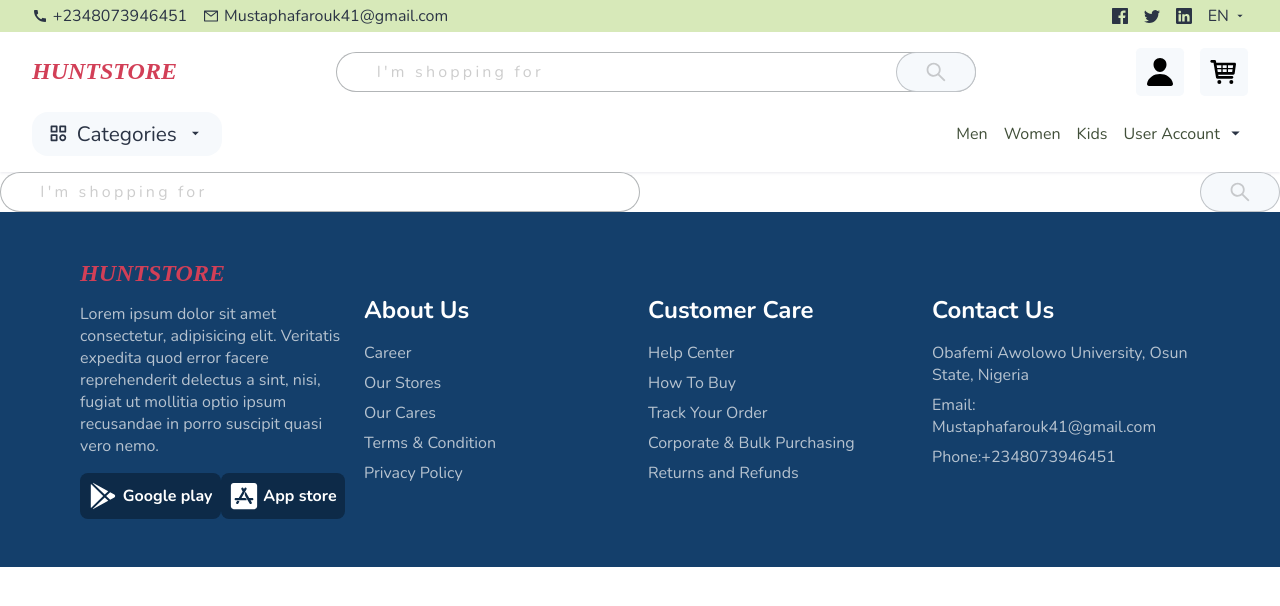
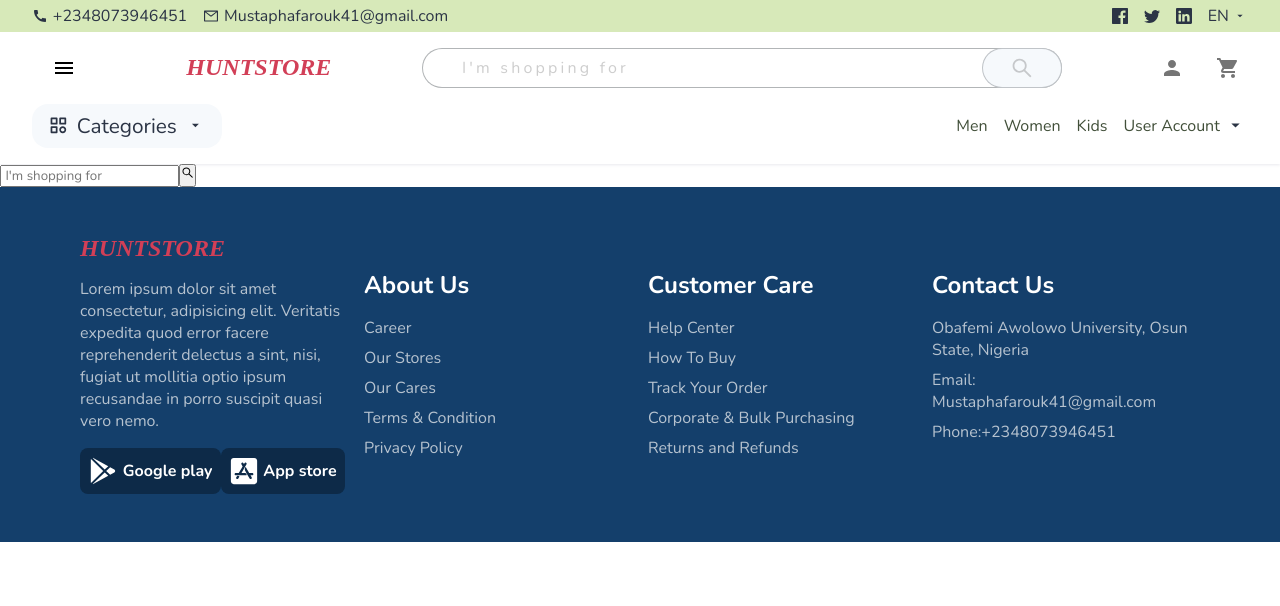
Before and after one commit to Farouk-ayo/ecommerce-, a React (Create React App) app: page /search in a window 1280 px wide. Shown: the top 606 px of the page. Built offline with nearby package versions, Linux system fonts and the light colour scheme.

Commit message:
change from DOm to mui sidebar

```diff
--- a/src/App.css
+++ b/src/App.css
@@ -262,6 +262,11 @@
 .searchMenu {
   position: relative;
 }
+@media screen and (max-width: 650px) {
+  .searchMenu {
+    display: none;
+  }
+}
 
 .searchMenu button {
   position: absolute;
@@ -401,3 +406,19 @@
   border: grey 0.1rem solid;
   background-color: white;
 }
+
+/* cart Button  */
+.TiShoppingCart {
+  /* padding: 0.5rem; */
+  background-color: #f6f9fc;
+  color: black;
+  font-size: large;
+  cursor: pointer;
+  border-radius: 0.3rem;
+}
+
+@media screen and (max-width: 700px) {
+  .TiShoppingCart {
+    font-size: 2.5rem;
+  }
+}
--- a/src/Cart/CartInfo.module.css
+++ b/src/Cart/CartInfo.module.css
@@ -6,10 +6,9 @@
   z-index: 50;
   background-color: white;
   height: 100vh;
-  width: 27vw;
+  width: 30vw;
   top: 0;
   right: 0;
-  transition: all 1s;
 }
 
 header {
--- a/src/UI/Header/Menu.module.css
+++ b/src/UI/Header/Menu.module.css
@@ -8,6 +8,11 @@
 @media screen and (max-width: 1300px) {
   .menu {
     padding: 0 2rem;
+  }
+}
+@media screen and (max-width: 650px) {
+  .menu {
+    justify-content: center;
   }
 }
 .categories button {
@@ -24,6 +29,12 @@
   color: #2b3445;
   background-color: #f6f9fc;
 }
+@media screen and (max-width: 650px) {
+  .categories button {
+    display: none;
+  }
+}
+
 .categoriesSug {
   display: flex;
   flex-direction: column;
@@ -37,6 +48,7 @@
   padding: 1rem 0rem;
   box-shadow: rgb(43 52 69 / 10%) 0px 4px 16px;
 }
+
 .categoriesSug li {
   display: flex;
   flex-direction: row;
@@ -104,7 +116,11 @@
     gap: 1rem;
   }
 }
-
+@media screen and (max-width: 650px) {
+  .navBar {
+    gap: 1.5rem;
+  }
+}
 .navBar div {
   display: flex;
   gap: 0.2rem;
--- a/src/UI/Header/NavigationBar.js
+++ b/src/UI/Header/NavigationBar.js
@@ -1,9 +1,9 @@
-import { IoPerson } from "react-icons/io5";
-import { TiShoppingCart } from "react-icons/ti";
+import PersonIcon from "@mui/icons-material/Person"; // import { TiShoppingCart } from "react-icons/ti";
 import ReactDOM from "react-dom";
 import { Link } from "react-router-dom";
-import Cart from "../../Cart/Cart";
-import { Badge } from "@mui/material";
+// import Cart from "../../Cart/Cart";
+import { CartDrawer } from "../../components/Sidebar";
+import { Badge, IconButton } from "@mui/material";
 import Search from "../../components/Search";
 import { AllProducts } from "../Body/Gender/Store";
 import Backdrop from "../../components/Backdrop";
@@ -11,24 +11,25 @@
 import React, { useContext, useState } from "react";
 import CartCtx from "../../store/Cartctx";
 import classes from "./NavigationBar.module.css";
+import { SwipeableTemporaryDrawer } from "../../components/Sidebar";
 
 const NavigationBar = () => {
   const Cartctx = useContext(CartCtx);
   const number = Cartctx.items.length;
 
-  const [cartVisibility, setCartVisibility] = useState(false);
+  // const [cartVisibility, setCartVisibility] = useState(false);
   const [modalShow, setModal] = useState(false);
 
   const backDrop = document.getElementById("back--drop");
-  const cartInfo = document.getElementById("cart--info");
+  // const cartInfo = document.getElementById("cart--info");
   const modal = document.getElementById("modal--form");
 
-  const cartBar = () => {
-    setCartVisibility(true);
-  };
-  const closeCartBar = () => {
-    setCartVisibility(false);
-  };
+  // const cartBar = () => {
+  //   setCartVisibility(true);
+  // };
+  // const closeCartBar = () => {
+  //   setCartVisibility(false);
+  // };
   const showModal = () => {
     setModal(true);
   };
@@ -38,12 +39,16 @@
 
   return (
     <div className="header">
+      <SwipeableTemporaryDrawer />
       <Link to="/" className="logo">
         HuntStore
       </Link>
-      <Search data={AllProducts} />
+      <Search data={AllProducts} className="searchMenu" />
       <div className={classes.loginDetails}>
-        <IoPerson className={classes.TiShoppingCart} onClick={showModal} />
+        <IconButton className="TiShoppingCart" onClick={showModal}>
+          <PersonIcon />
+        </IconButton>
+
         {modalShow ? (
           <>
             {ReactDOM.createPortal(<Modal onClose={closeModal} />, modal)}
@@ -53,13 +58,14 @@
 
         <div className={classes.cartDiv}>
           <Badge color="error" badgeContent={number} max={9}>
-            <TiShoppingCart
+            {/* <TiShoppingCart
               className={classes.TiShoppingCart}
               onClick={cartBar}
-            />
+            /> */}
+            <CartDrawer />
           </Badge>
         </div>
-        {cartVisibility ? (
+        {/* {cartVisibility ? (
           <>
             {ReactDOM.createPortal(
               <Backdrop onClose={closeCartBar} />,
@@ -67,7 +73,7 @@
             )}
             {ReactDOM.createPortal(<Cart onClose={closeCartBar} />, cartInfo)}
           </>
-        ) : null}
+        ) : null} */}
       </div>
     </div>
   );
--- a/src/UI/Header/NavigationBar.module.css
+++ b/src/UI/Header/NavigationBar.module.css
@@ -2,23 +2,3 @@
   display: flex;
   gap: 1rem;
 }
-.TiShoppingCart {
-  padding: 0.5rem;
-  background-color: #f6f9fc;
-  color: black;
-  font-size: 3rem;
-  cursor: pointer;
-  border-radius: 0.3rem;
-}
-
-@media screen and (max-width: 700px) {
-  .TiShoppingCart {
-    font-size: 2.5rem;
-  }
-}
-
-.TiShoppingCart:hover {
-  transform: scale(1.05);
-  transition: all 0.2s;
-  box-shadow: rgb(43 52 69 / 10%) 0px 4px 3px;
-}
--- a/src/components/Search.js
+++ b/src/components/Search.js
@@ -2,7 +2,7 @@
 import { AiOutlineSearch } from "react-icons/ai";
 import { Link } from "react-router-dom";
 
-const Search = ({ data }) => {
+const Search = ({ data, className }) => {
   const [searchValue, setSearchValue] = useState();
   const [suggest, setSuggest] = useState(false);
   const [filteredData, setFilteredData] = useState([]);
@@ -22,7 +22,7 @@
   };
 
   return (
-    <div className={"searchMenu"}>
+    <div className={className}>
       <input
         type="text"
         value={searchValue}
--- /dev/null
+++ b/src/components/Sidebar.js
@@ -0,0 +1,137 @@
+import * as React from "react";
+import Box from "@mui/material/Box";
+import SwipeableDrawer from "@mui/material/SwipeableDrawer";
+import Button from "@mui/material/Button";
+import List from "@mui/material/List";
+import Divider from "@mui/material/Divider";
+import ListItem from "@mui/material/ListItem";
+import ListItemButton from "@mui/material/ListItemButton";
+import ListItemIcon from "@mui/material/ListItemIcon";
+import ListItemText from "@mui/material/ListItemText";
+import MenuIcon from "@mui/icons-material/Menu";
+import InboxIcon from "@mui/icons-material/MoveToInbox";
+import MailIcon from "@mui/icons-material/Mail";
+import { useState } from "react";
+import { createTheme, IconButton, ThemeProvider } from "@mui/material";
+import Cart from "../Cart/Cart";
+import ShoppingCartIcon from "@mui/icons-material/ShoppingCart";
+const theme = createTheme({
+  palette: {
+    primary: {
+      main: "#000000",
+    },
+  },
+});
+
+export const SwipeableTemporaryDrawer = () => {
+  const [state, setState] = useState({
+    left: false,
+  });
+
+  const toggleDrawer = (anchor, open) => (event) => {
+    if (
+      event &&
+      event.type === "keydown" &&
+      (event.key === "Tab" || event.key === "Shift")
+    ) {
+      return;
+    }
+    setState({ ...state, [anchor]: open });
+  };
+
+  const list = (anchor) => (
+    <Box
+      sx={{ width: 250 }}
+      role="presentation"
+      onClick={toggleDrawer(anchor, false)}
+      onKeyDown={toggleDrawer(anchor, false)}
+    >
+      <List>
+        {["Inbox", "Starred", "Send email", "Drafts"].map((text, index) => (
+          <ListItem key={text}>
+            <ListItemButton>
+              <ListItemIcon>
+                {index % 2 === 0 ? <InboxIcon /> : <MailIcon />}
+              </ListItemIcon>
+              <ListItemText primary={text} />
+            </ListItemButton>
+          </ListItem>
+        ))}
+      </List>
+      <Divider />
+      <List>
+        {["All mail", "Trash", "Spam"].map((text, index) => (
+          <ListItem key={text}>
+            <ListItemButton>
+              <ListItemIcon>
+                {index % 2 === 0 ? <InboxIcon /> : <MailIcon />}
+              </ListItemIcon>
+              <ListItemText primary={text} />
+            </ListItemButton>
+          </ListItem>
+        ))}
+      </List>
+    </Box>
+  );
+
+  return (
+    <ThemeProvider theme={theme}>
+      <Button onClick={toggleDrawer("left", true)}>
+        <MenuIcon style={{ color: "primary" }} />
+      </Button>
+      <SwipeableDrawer
+        anchor="left"
+        open={state["left"]}
+        onClose={toggleDrawer("left", false)}
+      >
+        {list("left")}
+      </SwipeableDrawer>
+    </ThemeProvider>
+  );
+};
+
+export const CartDrawer = () => {
+  const [states, setStates] = useState({
+    right: false,
+  });
+
+  const toggleDrawer = (anchor, open) => (event) => {
+    if (
+      event &&
+      event.type === "keydown" &&
+      (event.key === "Tab" || event.key === "Shift")
+    ) {
+      return;
+    }
+    setStates({ ...states, [anchor]: open });
+  };
+
+  const list = (anchor) => (
+    <Box
+      sx={{ width: 250 }}
+      role="presentation"
+      onClick={toggleDrawer(anchor, false)}
+      onKeyDown={toggleDrawer(anchor, false)}
+    >
+      <Cart />
+    </Box>
+  );
+
+  return (
+    <ThemeProvider theme={theme}>
+      <IconButton
+        className="TiShoppingCart"
+        onClick={toggleDrawer("right", true)}
+      >
+        <ShoppingCartIcon />
+      </IconButton>
+      <SwipeableDrawer
+        anchor="right"
+        open={states["right"]}
+        onClose={toggleDrawer("right", false)}
+      >
+        {list("right")}
+      </SwipeableDrawer>
+    </ThemeProvider>
+  );
+};
--- a/src/index.css
+++ b/src/index.css
@@ -8,6 +8,7 @@
   margin: 0;
   -webkit-font-smoothing: antialiased;
   -moz-osx-font-smoothing: grayscale;
+  overflow-x: hidden;
 }
 
 * {
```
Also changed, not shown: src/components/cartSider.js (added).
